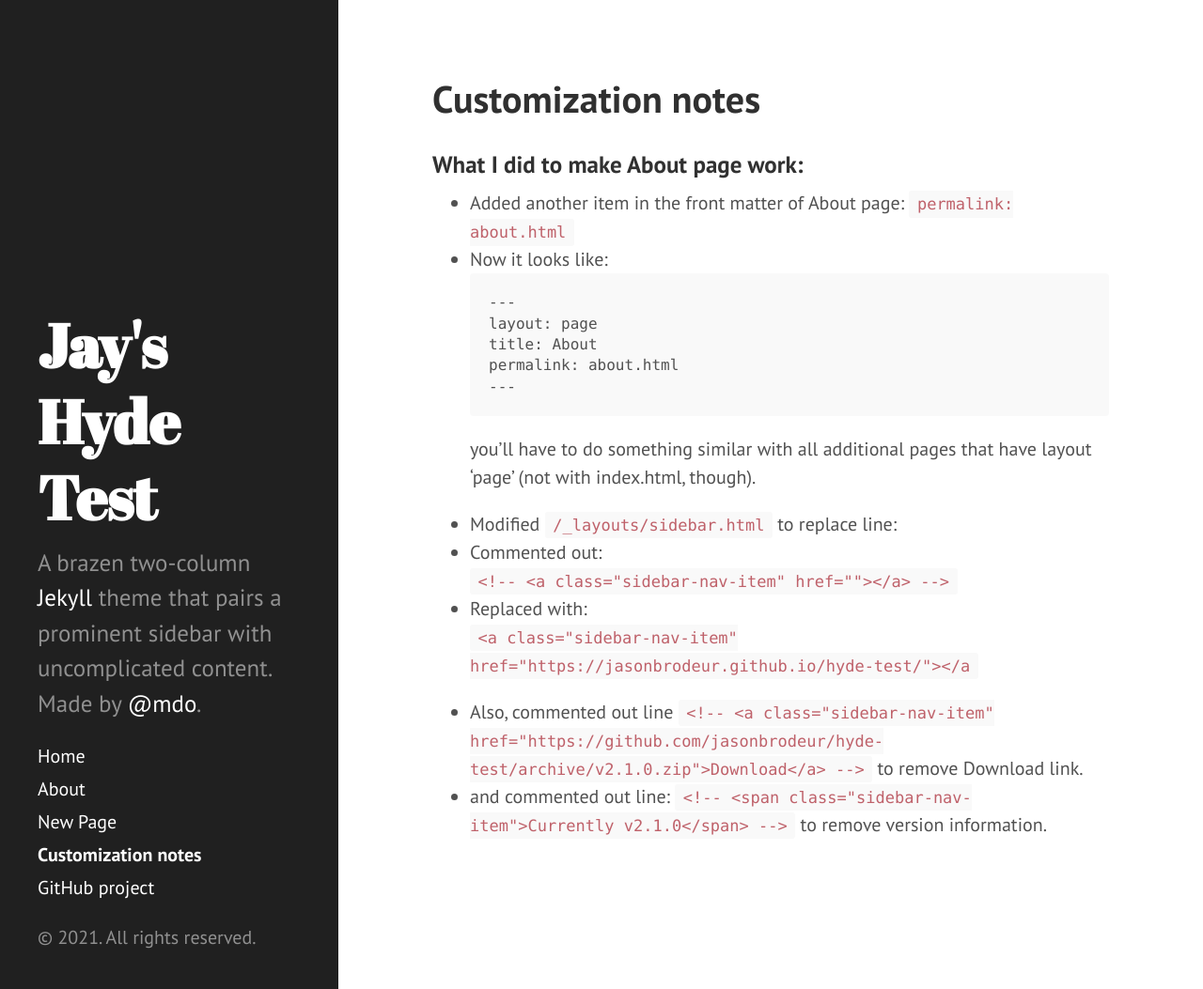
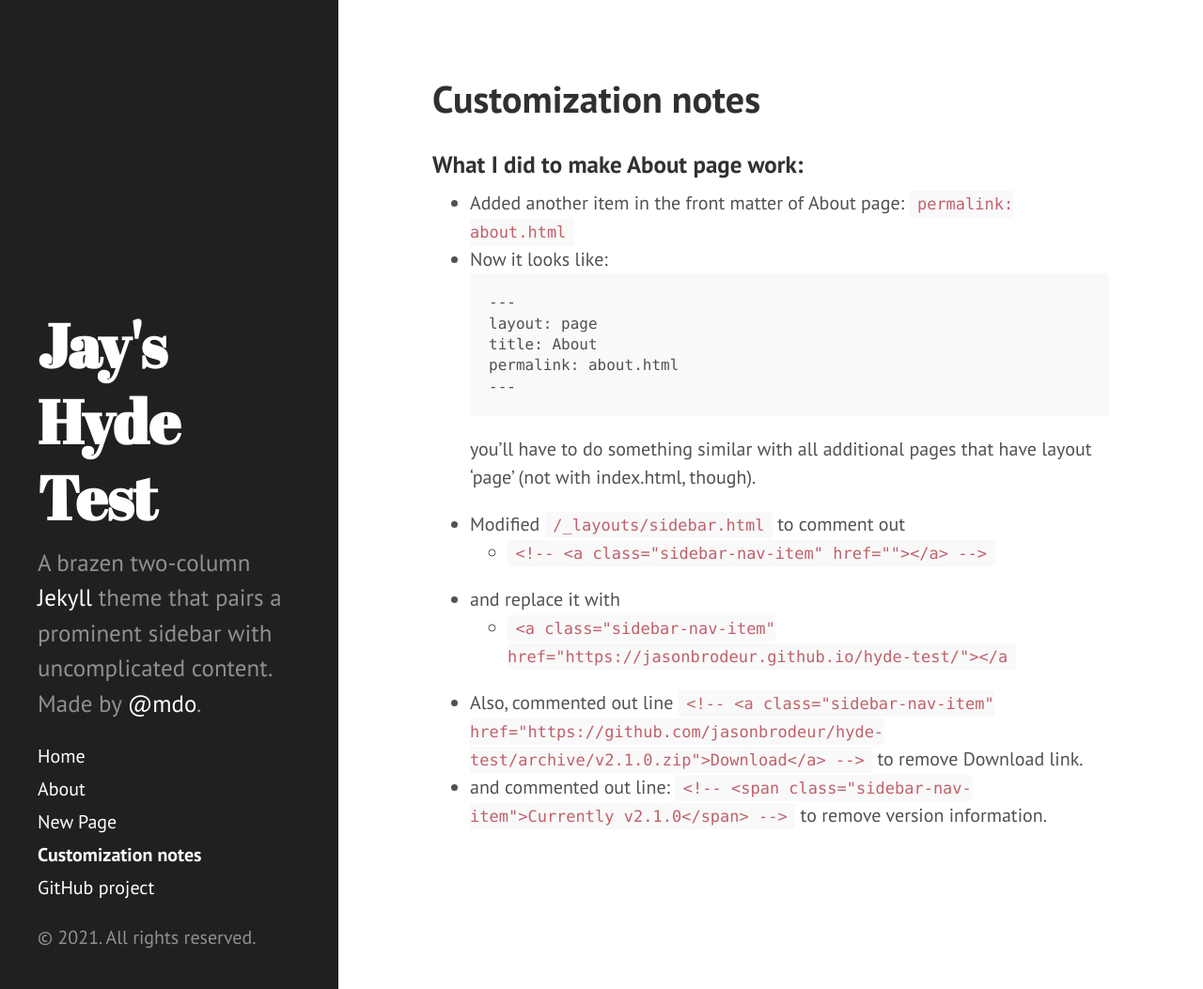
Before and after one commit to jasonbrodeur/hyde-test, a Jekyll site: the page built from notes.md, in a window 1280 px wide and 1053 px high. Shown: the whole window at 94% size. Built offline with Jekyll 4.4.1, drawn with Linux system fonts in a browser that asks for light colours.

Commit message:
Update notes.md

````diff
--- a/notes.md
+++ b/notes.md
@@ -16,11 +16,9 @@ permalink: about.html
 ```
 you'll have to do something similar with all additional pages that have layout 'page' (not with index.html, though).
 
-- Modified ```/_layouts/sidebar.html``` to replace line:
-- Commented out:
-```<!-- <a class="sidebar-nav-item{% if page.url == node.url %} active{% endif %}" href="{{ node.url }}">{{ node.title }}</a> -->```
-- Replaced with:
-``` <a class="sidebar-nav-item{% if page.url == node.url %} active{% endif %}" href="{{ site.baseurl }}{{ node.permalink }}">{{ node.title }}</a```
-
+- Modified ```/_layouts/sidebar.html``` to comment out
+  - ```<!-- <a class="sidebar-nav-item{% if page.url == node.url %} active{% endif %}" href="{{ node.url }}">{{ node.title }}</a> -->```
+- and replace it with
+  - ``` <a class="sidebar-nav-item{% if page.url == node.url %} active{% endif %}" href="{{ site.baseurl }}{{ node.permalink }}">{{ node.title }}</a```
 - Also, commented out line ```<!-- <a class="sidebar-nav-item" href="{{ site.github.repo }}/archive/v{{ site.version }}.zip">Download</a> -->``` to remove Download link.
 - and commented out line: ```<!-- <span class="sidebar-nav-item">Currently v{{ site.version }}</span> -->``` to remove version information.
````
